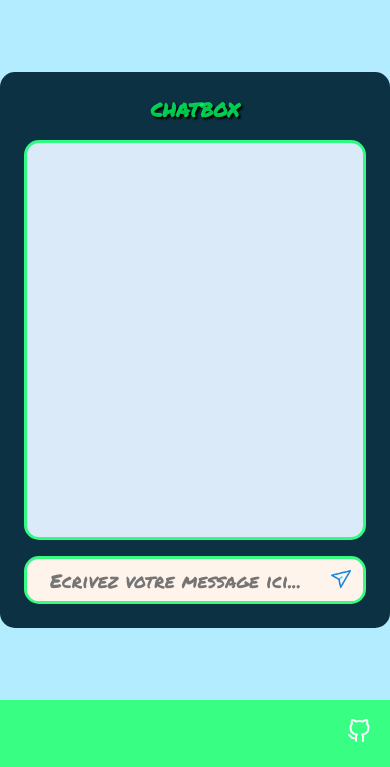
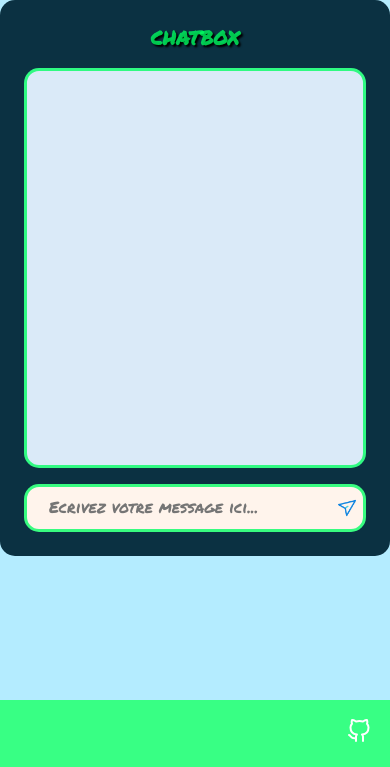
Before and after one commit to henzozhang/project_deep_learnng_nlp, a Django app: page /chatbox/ in a window 390 px wide. Shown: the part 77-844 px from the top of the page. Run offline with Django 4.2, Linux system fonts and the light colour scheme; some libraries are stand-ins or nearby versions.

Commit message:
feat: PN-57 Chatbox placé en haut pour les appareils mobiles

```diff
--- a/ChatWizMe/static/css/chatbox.css
+++ b/ChatWizMe/static/css/chatbox.css
@@ -353,6 +353,7 @@
         flex-grow: 1;
         display: flex;
         flex-direction: column;
+        justify-content: flex-start;
         /* background-image: url('../images/human_hand.png'), url('../images/robot_hand.png'); */
         background-position: left center, right center;
         background-repeat: no-repeat;
@@ -389,6 +390,7 @@
         overflow-y: scroll;
         scrollbar-color: #0011ff aliceblue;
         height: 400px;
+        flex-grow: 1;
     }
 
     .chatbox_message{
@@ -401,7 +403,7 @@
         margin-bottom: 1rem;
         border-radius: 15px;
         font-family: "Roboto";
-        font-size: 1.2rem;
+        font-size: 0.9em;
         letter-spacing: 1px;
         display: flex;
         flex-direction: column;
@@ -457,14 +459,13 @@
     .chatbox_input{
         font-family: "Roboto";
         font-weight: lighter;
-        font-size: 1.2rem;
-        padding: .5rem 1rem;
+        font-size: 1rem;
+        padding: .5rem 20px 0.5rem 1rem ;
         margin-right: 0px;
         margin-top: 1rem;
         color: black;
         outline: none;
         border: 2px solid #0B3142;
-        flex-grow: 1;
         height: 3rem;
         resize: none;
         border-radius: 15px;
@@ -500,10 +501,10 @@
     .fleche{
         display: block;
         position: absolute;
-        right: 15px;
+        right: 10px;
         margin-top: 15px;
-        width: 20px;
-        height: 20px;
+        width: 18px;
+        height: 18px;
     }
 
     .fleche:hover {
```
